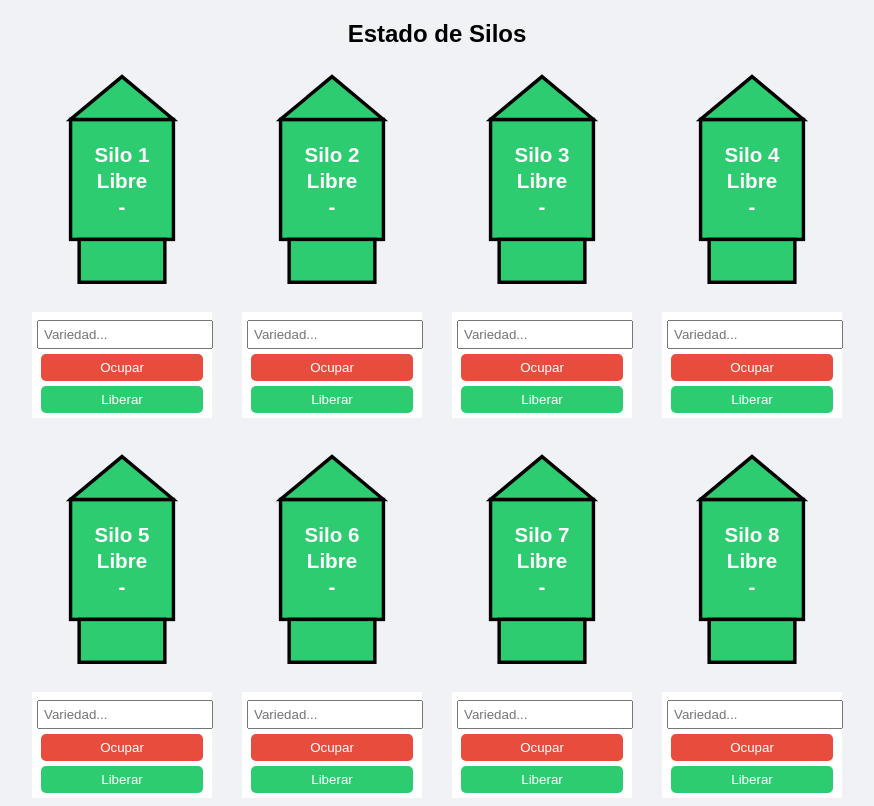
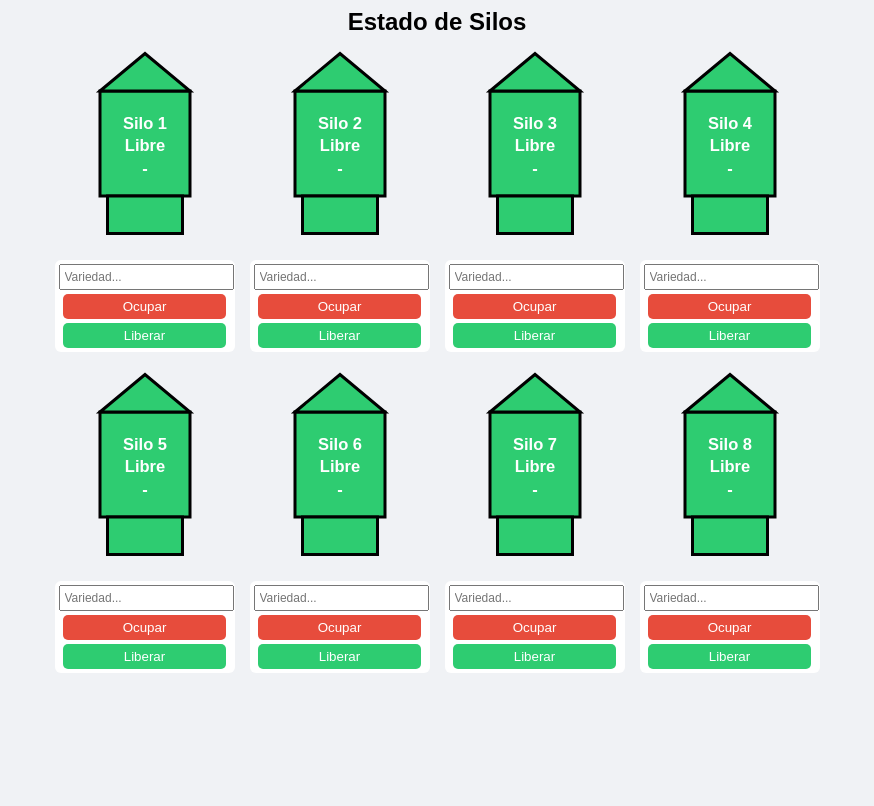
Before and after one commit to Beslerdev/silos-app, a website: page public/index.html in a window 1280 px wide. Shown: the whole page, without its empty margins (203-1077 px from the left). Drawn offline with nearby package versions, Linux system fonts and the light colour scheme; no server answers.

```diff
--- a/public/index.html
+++ b/public/index.html
@@ -12,45 +12,56 @@
   background: #f0f2f5;
 }
 
+/* TÍTULO MÁS COMPACTO */
+h2 {
+  margin: 8px 0;
+}
+
+/* GRID (menos espacio entre silos) */
 .grid {
   display: grid;
   grid-template-columns: repeat(4, 180px);
-  gap: 30px;
+  gap: 15px;
   justify-content: center;
-  margin-top: 20px;
+  margin-top: 10px;
 }
 
+/* CONTENEDOR */
 .silo-container {
   width: 180px;
 }
 
+/* SILO (ligeramente más chico) */
 svg {
-  width: 180px;
-  height: 240px;
+  width: 170px;
+  height: 210px;
 }
 
+/* TEXTO */
 .texto {
   fill: white;
-  font-size: 12px;
+  font-size: 11px;
   font-weight: bold;
   text-anchor: middle;
 }
 
+/* CONTROLES MÁS COMPACTOS */
 .controles {
   background: #fff;
-  padding: 5px;
+  padding: 4px;
+  border-radius: 6px;
 }
 
 input {
   width: 95%;
-  padding: 5px;
-  margin-top: 3px;
+  padding: 4px;
+  font-size: 12px;
 }
 
 button {
   width: 95%;
-  margin-top: 5px;
-  padding: 6px;
+  margin-top: 4px;
+  padding: 5px;
   border: none;
   border-radius: 5px;
   cursor: pointer;
@@ -112,21 +123,13 @@
 
     div.innerHTML = `
       <svg viewBox="0 0 100 140">
-
-        <!-- CUERPO -->
         <rect x="20" y="30" width="60" height="70" fill="${color(silo.estado)}" stroke="black" stroke-width="2"/>
-
-        <!-- TECHO -->
         <polygon points="20,30 50,5 80,30" fill="${color(silo.estado)}" stroke="black" stroke-width="2"/>
-
-        <!-- BASE -->
         <rect x="25" y="100" width="50" height="25" fill="${color(silo.estado)}" stroke="black" stroke-width="2"/>
 
-        <!-- TEXTO -->
         <text x="50" y="55" class="texto">Silo ${i+1}</text>
         <text x="50" y="70" class="texto">${silo.estado}</text>
         <text x="50" y="85" class="texto">${silo.variedad || "-"}</text>
-
       </svg>
 
       <div class="controles">
@@ -154,9 +157,8 @@
     return;
   }
 
-  // 🚫 BLOQUEO
   if (silos[i].estado === "Ocupado") {
-    alert("El silo ya se encuentra ocupado. Debe liberarlo primero.");
+    alert("El silo ya se encuentra ocupado");
     return;
   }
 
@@ -167,6 +169,8 @@
 }
 
 function liberar(i) {
+  if (!confirm("¿Seguro que querés liberar el silo?")) return;
+
   actualizar(i, {
     estado: "Libre",
     variedad: ""
```
